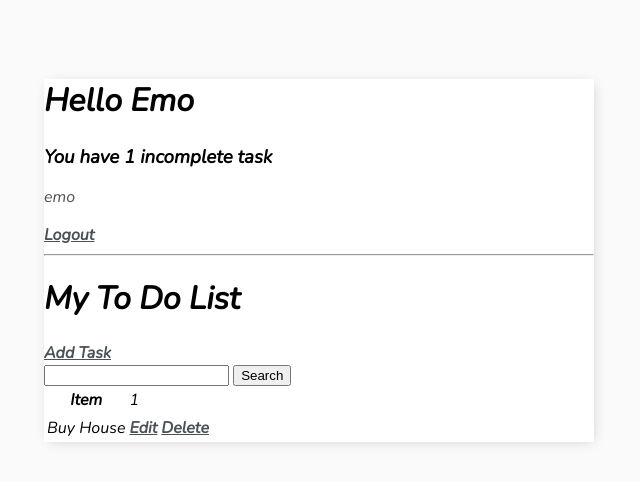
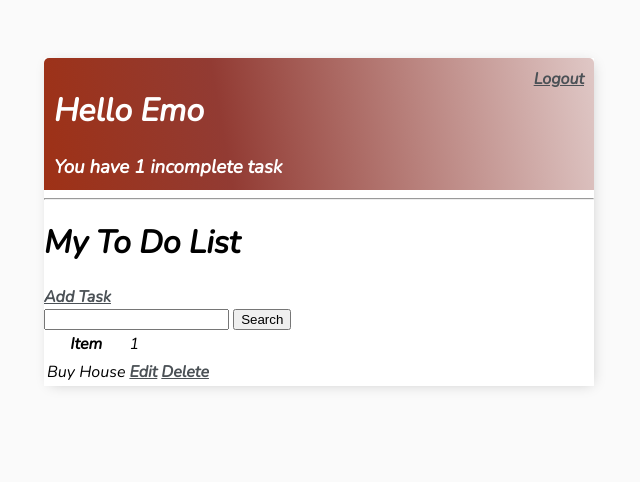
Before and after one commit to emilianstoyanov/Django-To-Do-List-App, a Django app: page / in a window 1280 px wide. Shown: the top 482 px of the page, without its empty margins (321-961 px from the left). Run offline with Django 4.2, Linux system fonts and the light colour scheme; a user stored in the database is signed in; data comes from the database, SQL or seed files in the repository; both versions use the stored data as it was after the commit.

Commit message:
css header bar

```diff
--- a/todo_list/base/templates/base/main.html
+++ b/todo_list/base/templates/base/main.html
@@ -43,6 +43,16 @@
                 -webkit-box-shadow: 2px 2px 13px -4px rgba(0, 0, 0, 0.21);
                 box-shadow: 2px 2px 13px -4px rgba(0, 0, 0, 0.21);
             }
+
+            .header-bar {
+            display: flex;
+            justify-content: space-between;
+            color: #fff;
+            padding: 10px;
+            border-radius: 5px 5px 0 0;
+            background: linear-gradient(80deg, #9e3116 0%, #923b33 33%, #dcc2c0e8 100%);
+             }
+
         </style>
     </head>
 
--- a/todo_list/base/templates/base/task_list.html
+++ b/todo_list/base/templates/base/task_list.html
@@ -7,15 +7,13 @@
         <h1>Hello {{request.user|title}}</h1>
         <h3 style="margin:0">You have <i>{{count}}</i> incomplete task{{ count|pluralize:'s' }}</h3>
     </div>
+
+    {% if request.user.is_authenticated %}
+    <a href="{% url 'logout' %}">Logout</a>
+    {% else %}
+    <a href="{% url 'login' %}">Login</a>
+    {% endif %}
 </div>
-
-
-{% if request.user.is_authenticated %}
-<p>{{request.user}}</p>
-<a href="{% url 'logout' %}">Logout</a>
-{% else %}
-<a href="{% url 'login' %}">Login</a>
-{% endif %}
 
 <hr>
 <h1>My To Do List {{color}}</h1>
```
Also changed, not shown: todo_list/db.sqlite3.
